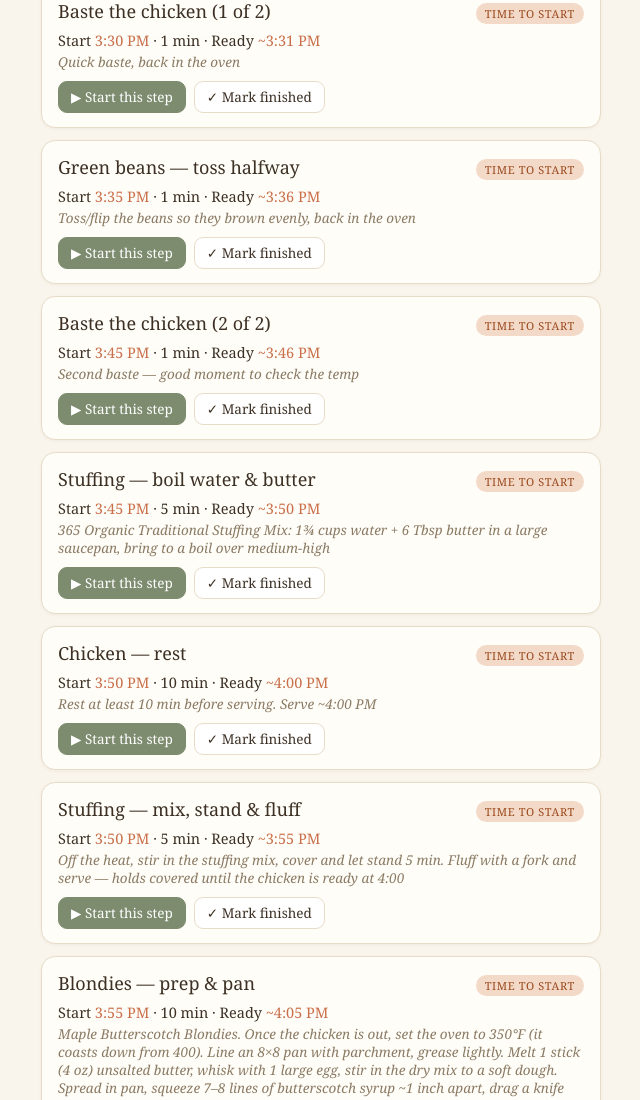
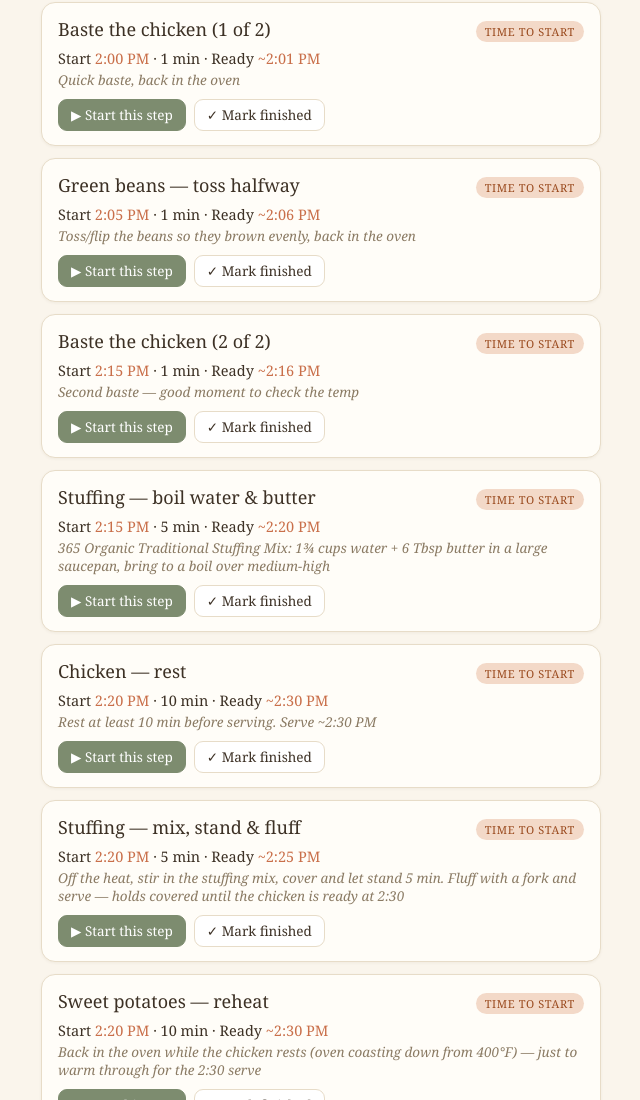
Before and after one commit to metaky/metaky.github.io, a plain HTML site: page meal-prep-timing/index.html in a window 1280 px wide. Shown: the part 1700-2800 px from the top of the page, without its empty margins (319-959 px from the left). Drawn offline with Linux system fonts and the light colour scheme.

Commit message:
Update meal prep board

```diff
--- a/meal-prep-timing/index.html
+++ b/meal-prep-timing/index.html
@@ -93,20 +93,21 @@
 <script>
 const SEED = [
   {id:'seed-rolls', dish:'Rolls', short:'Set out to rise', name:'Rolls — set out to rise', date:'2026-11-26', start:'09:30', durMin:180, durMax:300, note:'Set out at 9:30 to rise (3–5 hours)'},
-  {id:'seed-sweet', dish:'Sweet potatoes', short:'In the oven', name:'Sweet potatoes — in the oven', date:'2026-11-26', start:'09:45', durMin:60, durMax:60, note:'In the oven at 9:45 · about an hour (per Mel)'},
-  {id:'seed-bake', dish:'Rolls', short:'Bake', name:'Rolls — bake (alongside the chicken)', date:'2026-11-26', start:'15:00', durMin:15, durMax:20, note:'Bake at 375°F on the other rack while the chicken does phase 1 — out 3:15–3:20, then cover with a towel to stay warm until serving at 4:00. If the rise finished early, shape the rolls, cover them, and park somewhere cool (or the fridge) to slow the proof until bake time'},
-  {id:'seed-chix-prep', dish:'Chicken', short:'Prep', name:'Chicken Au Poivre — prep', date:'2026-11-26', start:'14:40', durMin:20, durMax:20, note:'Spatchcock & season (Maldon + olive oil). Preheat oven to 375°F convection. Crush peppercorns; whisk cream with rosemary, garlic, shallots + 1 tsp Maldon'},
-  {id:'seed-chix-p1', dish:'Chicken', short:'Roast · phase 1', name:'Chicken — roast, phase 1', date:'2026-11-26', start:'15:00', durMin:15, durMax:15, note:'Skin side up at 375°F convection, ~15 min, until slightly golden'},
-  {id:'seed-chix-p2', dish:'Chicken', short:'Sauce on · roast phase 2', name:'Chicken — sauce on, roast phase 2', date:'2026-11-26', start:'15:15', durMin:30, durMax:35, note:'Pour peppercorn sauce over, add sherry around the chicken, raise oven to 400°F. Done at 165°F in the thickest part of the breast'},
-  {id:'seed-baste1', parent:'seed-chix-p2', dish:'Chicken', short:'Baste 1 of 2', name:'Baste the chicken (1 of 2)', date:'2026-11-26', start:'15:30', durMin:1, durMax:1, note:'Quick baste, back in the oven'},
-  {id:'seed-baste2', parent:'seed-chix-p2', dish:'Chicken', short:'Baste 2 of 2', name:'Baste the chicken (2 of 2)', date:'2026-11-26', start:'15:45', durMin:1, durMax:1, note:'Second baste — good moment to check the temp'},
-  {id:'seed-chix-rest', dish:'Chicken', short:'Rest', name:'Chicken — rest', date:'2026-11-26', start:'15:50', durMin:10, durMax:10, note:'Rest at least 10 min before serving. Serve ~4:00 PM'},
-  {id:'seed-stuff-boil', dish:'Stuffing', short:'Boil water & butter', name:'Stuffing — boil water & butter', date:'2026-11-26', start:'15:45', durMin:5, durMax:5, note:'365 Organic Traditional Stuffing Mix: 1¾ cups water + 6 Tbsp butter in a large saucepan, bring to a boil over medium-high'},
-  {id:'seed-stuff-stand', dish:'Stuffing', short:'Mix · stand · fluff', name:'Stuffing — mix, stand & fluff', date:'2026-11-26', start:'15:50', durMin:5, durMax:5, note:'Off the heat, stir in the stuffing mix, cover and let stand 5 min. Fluff with a fork and serve — holds covered until the chicken is ready at 4:00'},
-  {id:'seed-beans-roast', dish:'Green beans', short:'Prep & roast', name:'Green beans — prep & roast', date:'2026-11-26', start:'15:20', durMin:25, durMax:30, note:'From frozen, do NOT thaw. Spread in a single layer on a sheet pan, toss with olive oil, salt, pepper & garlic powder. Roast at 400°F alongside the chicken — done when tender with browned, blistered spots'},
-  {id:'seed-beans-toss', parent:'seed-beans-roast', dish:'Green beans', short:'Toss halfway', name:'Green beans — toss halfway', date:'2026-11-26', start:'15:35', durMin:1, durMax:1, note:'Toss/flip the beans so they brown evenly, back in the oven'},
-  {id:'seed-blond-prep', dish:'Blondies', short:'Prep & pan', name:'Blondies — prep & pan', date:'2026-11-26', start:'15:55', durMin:10, durMax:10, note:'Maple Butterscotch Blondies. Once the chicken is out, set the oven to 350°F (it coasts down from 400). Line an 8×8 pan with parchment, grease lightly. Melt 1 stick (4 oz) unsalted butter, whisk with 1 large egg, stir in the dry mix to a soft dough. Spread in pan, squeeze 7–8 lines of butterscotch syrup ~1 inch apart, drag a knife through in alternating directions'},
-  {id:'seed-blond-bake', dish:'Blondies', short:'Bake', name:'Blondies — bake', date:'2026-11-26', start:'16:05', durMin:20, durMax:22, note:'Center rack at 350°F until golden brown. Cool on a wire rack — dessert while/after you eat'}
+  {id:'seed-sweet', dish:'Sweet potatoes', short:'In the oven', name:'Sweet potatoes — in the oven', date:'2026-11-26', start:'09:45', durMin:60, durMax:60, note:'In the oven at 9:45 · about an hour (per Mel). Done well ahead of the 2:30 serve — keep them covered; there is a reheat step at 2:20 while the chicken rests'},
+  {id:'seed-sweet-reheat', dish:'Sweet potatoes', short:'Reheat', name:'Sweet potatoes — reheat', date:'2026-11-26', start:'14:20', durMin:10, durMax:10, note:'Back in the oven while the chicken rests (oven coasting down from 400°F) — just to warm through for the 2:30 serve'},
+  {id:'seed-bake', dish:'Rolls', short:'Bake', name:'Rolls — bake (alongside the chicken)', date:'2026-11-26', start:'13:30', durMin:15, durMax:20, note:'Bake at 375°F on the other rack while the chicken does phase 1 — out 1:45–1:50, then cover with a towel to stay warm until serving at 2:30. If the rise finished early, shape the rolls, cover them, and park somewhere cool (or the fridge) to slow the proof until bake time'},
+  {id:'seed-chix-prep', dish:'Chicken', short:'Prep', name:'Chicken Au Poivre — prep', date:'2026-11-26', start:'13:10', durMin:20, durMax:20, note:'Spatchcock & season (Maldon + olive oil). Preheat oven to 375°F convection. Crush peppercorns; whisk cream with rosemary, garlic, shallots + 1 tsp Maldon'},
+  {id:'seed-chix-p1', dish:'Chicken', short:'Roast · phase 1', name:'Chicken — roast, phase 1', date:'2026-11-26', start:'13:30', durMin:15, durMax:15, note:'Skin side up at 375°F convection, ~15 min, until slightly golden'},
+  {id:'seed-chix-p2', dish:'Chicken', short:'Sauce on · roast phase 2', name:'Chicken — sauce on, roast phase 2', date:'2026-11-26', start:'13:45', durMin:30, durMax:35, note:'Pour peppercorn sauce over, add sherry around the chicken, raise oven to 400°F. Done at 165°F in the thickest part of the breast'},
+  {id:'seed-baste1', parent:'seed-chix-p2', dish:'Chicken', short:'Baste 1 of 2', name:'Baste the chicken (1 of 2)', date:'2026-11-26', start:'14:00', durMin:1, durMax:1, note:'Quick baste, back in the oven'},
+  {id:'seed-baste2', parent:'seed-chix-p2', dish:'Chicken', short:'Baste 2 of 2', name:'Baste the chicken (2 of 2)', date:'2026-11-26', start:'14:15', durMin:1, durMax:1, note:'Second baste — good moment to check the temp'},
+  {id:'seed-chix-rest', dish:'Chicken', short:'Rest', name:'Chicken — rest', date:'2026-11-26', start:'14:20', durMin:10, durMax:10, note:'Rest at least 10 min before serving. Serve ~2:30 PM'},
+  {id:'seed-stuff-boil', dish:'Stuffing', short:'Boil water & butter', name:'Stuffing — boil water & butter', date:'2026-11-26', start:'14:15', durMin:5, durMax:5, note:'365 Organic Traditional Stuffing Mix: 1¾ cups water + 6 Tbsp butter in a large saucepan, bring to a boil over medium-high'},
+  {id:'seed-stuff-stand', dish:'Stuffing', short:'Mix · stand · fluff', name:'Stuffing — mix, stand & fluff', date:'2026-11-26', start:'14:20', durMin:5, durMax:5, note:'Off the heat, stir in the stuffing mix, cover and let stand 5 min. Fluff with a fork and serve — holds covered until the chicken is ready at 2:30'},
+  {id:'seed-beans-roast', dish:'Green beans', short:'Prep & roast', name:'Green beans — prep & roast', date:'2026-11-26', start:'13:50', durMin:25, durMax:30, note:'From frozen, do NOT thaw. Spread in a single layer on a sheet pan, toss with olive oil, salt, pepper & garlic powder. Roast at 400°F alongside the chicken — done when tender with browned, blistered spots'},
+  {id:'seed-beans-toss', parent:'seed-beans-roast', dish:'Green beans', short:'Toss halfway', name:'Green beans — toss halfway', date:'2026-11-26', start:'14:05', durMin:1, durMax:1, note:'Toss/flip the beans so they brown evenly, back in the oven'},
+  {id:'seed-blond-prep', dish:'Blondies', short:'Prep & pan', name:'Blondies — prep & pan', date:'2026-11-26', start:'14:25', durMin:10, durMax:10, note:'Maple Butterscotch Blondies. Once the chicken is out, set the oven to 350°F (it coasts down from 400). Line an 8×8 pan with parchment, grease lightly. Melt 1 stick (4 oz) unsalted butter, whisk with 1 large egg, stir in the dry mix to a soft dough. Spread in pan, squeeze 7–8 lines of butterscotch syrup ~1 inch apart, drag a knife through in alternating directions'},
+  {id:'seed-blond-bake', dish:'Blondies', short:'Bake', name:'Blondies — bake', date:'2026-11-26', start:'14:35', durMin:20, durMax:22, note:'Center rack at 350°F until golden brown. Cool on a wire rack — dessert while/after you eat'}
 ];
 const KEY='mealprep-items-v1', DKEY='mealprep-done-v1', SKEY='mealprep-started-v1';
 function loadLocal(){ try{ return JSON.parse(localStorage.getItem(KEY))||[] }catch(e){ return [] } }
```
